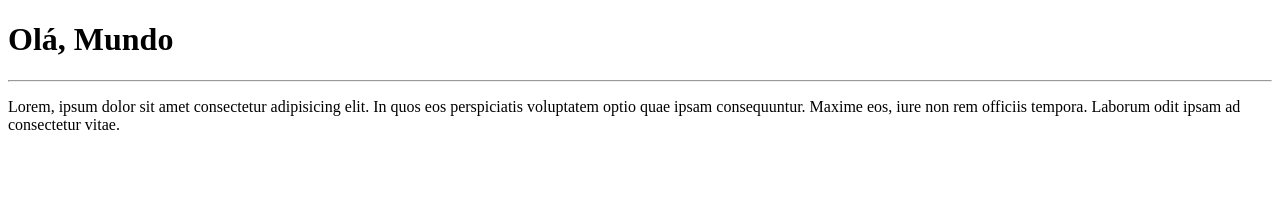
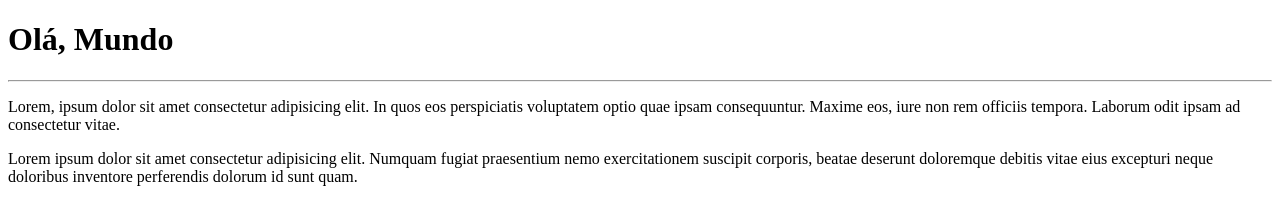
Before and after one commit to MayconCleris/Ola-Mundo, a plain HTML site: page Site Exemplo/index.html in a window 1280 px wide. Drawn offline with Linux system fonts and the light colour scheme.

Commit message:
Adicionei um paragrafo

```diff
--- a/Site Exemplo/index.html
+++ b/Site Exemplo/index.html
@@ -9,5 +9,6 @@
     <h1>Olá, Mundo</h1>
     <hr>
     <p>Lorem, ipsum dolor sit amet consectetur adipisicing elit. In quos eos perspiciatis voluptatem optio quae ipsam consequuntur. Maxime eos, iure non rem officiis tempora. Laborum odit ipsam ad consectetur vitae.</p>
+    <p>Lorem ipsum dolor sit amet consectetur adipisicing elit. Numquam fugiat praesentium nemo exercitationem suscipit corporis, beatae deserunt doloremque debitis vitae eius excepturi neque doloribus inventore perferendis dolorum id sunt quam.</p>
 </body>
 </html>
```
